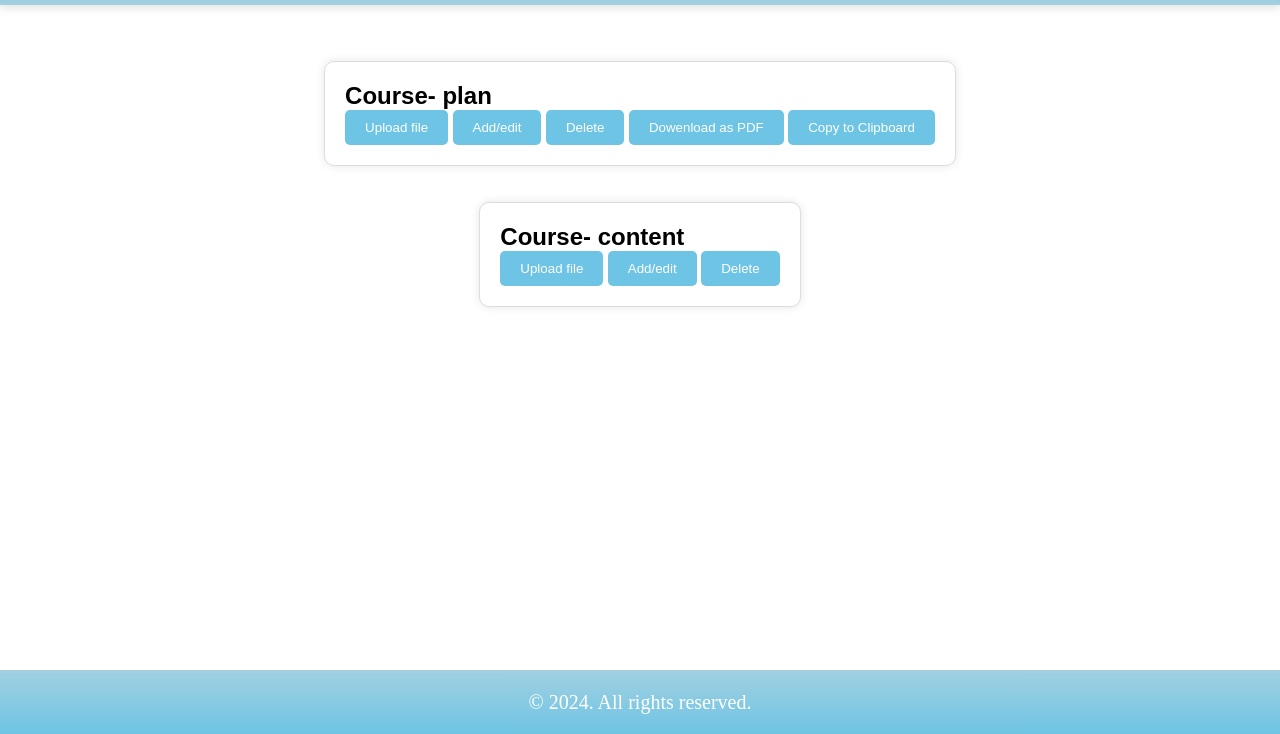
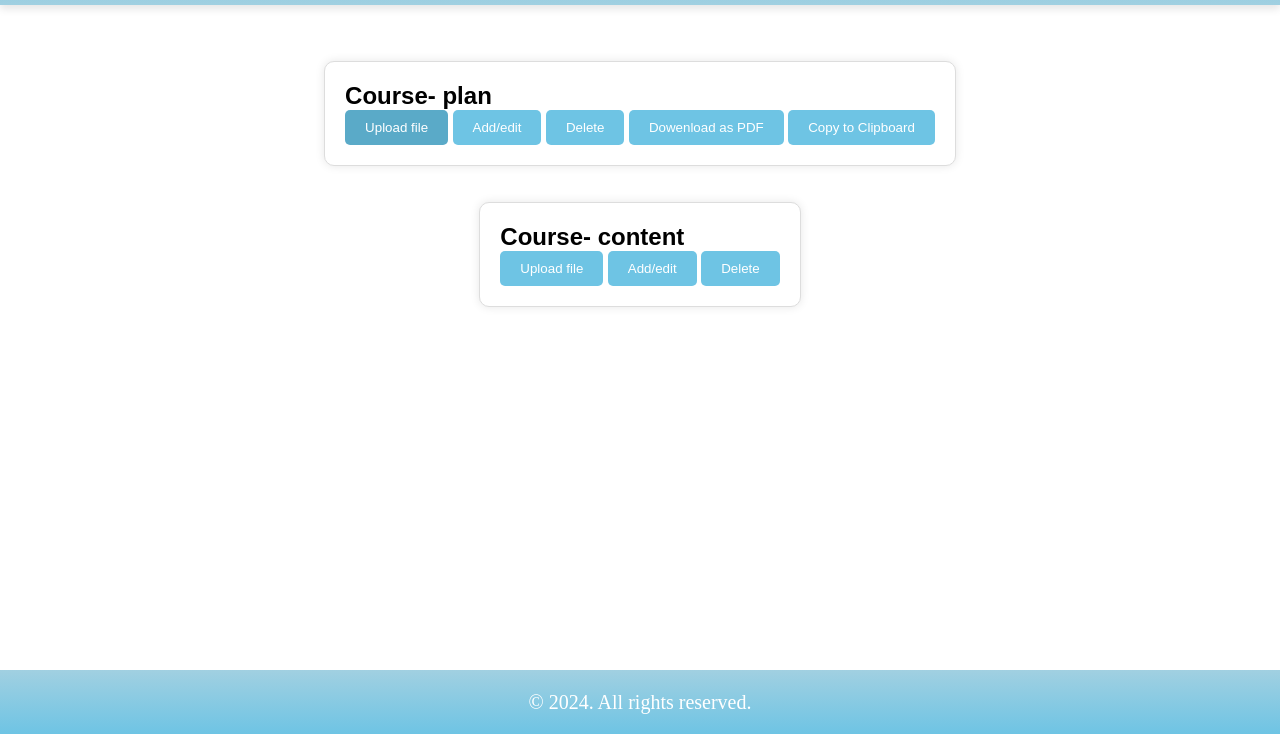
Before and after one commit to SkillWebDemo/CourseHelper, a website: page index.html in a window 1280 px wide. In both pictures the pointer is over the button 396 px from the left and 193 px from the top of the page. Shown: the part 66-800 px from the top of the page. Drawn offline with Linux system fonts and the light colour scheme.

Commit message:
Adjust hover color on buttons.

```diff
--- a/styles.css
+++ b/styles.css
@@ -21,7 +21,8 @@ header h1 {
 header img {
     height: 8vw;
     object-fit: cover;
-}:root {
+}
+:root {
     /* fonts */
     --font-metrophobic: Metrophobic;
     --font-miltonian-tattoo: 'Miltonian Tattoo';
@@ -111,9 +112,10 @@ body {
     border-radius: 5px;
     cursor: pointer;
   }
-  button:hover {
-    background-color:#6EC4E4
-  }
+
+button:hover {
+    background-color: #5aaac8;
+}
 
   #Course-plan, #Course-content {
     margin-bottom: 20px;
```
